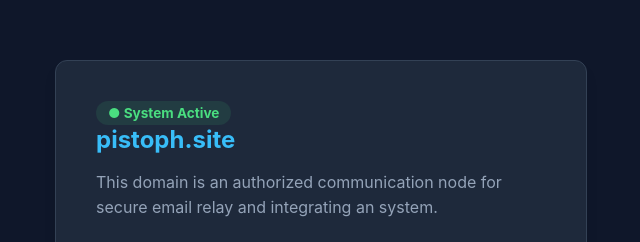
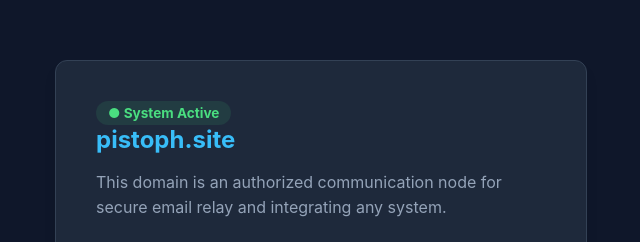
Before and after one commit to BNINE4a9/pistoph-site, a plain HTML site: page index.html in a window 1280 px wide. Shown: the part 165-407 px from the top of the page, 319-959 px from the left. Drawn offline with Linux system fonts and the light colour scheme.

Commit message:
Update index.html

```diff
--- a/index.html
+++ b/index.html
@@ -18,7 +18,7 @@
     <div class="card">
         <div class="status">● System Active</div>
         <h1>pistoph.site</h1>
-        <p>This domain is an authorized communication node for secure email relay and integrating an system.</p>
+        <p>This domain is an authorized communication node for secure email relay and integrating any system.</p>
 
         <div class="contact">
             <p><strong>Administrator:</strong> System Architect</p>
```
